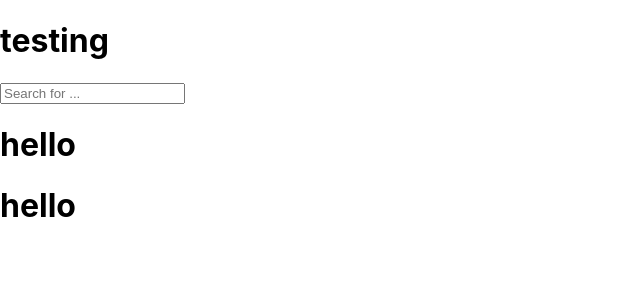
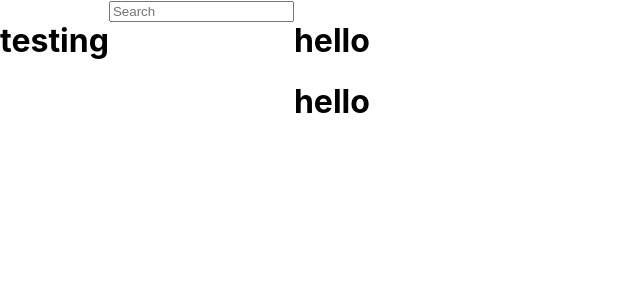
Before and after one commit to navina321/punk-project, a React (Create React App) app: page / in a window 1280 px wide. Shown: the top 300 px of the page, without its empty margins (0-640 px from the left). Built offline with nearby package versions, Linux system fonts and the light colour scheme.

Commit message:
created and imported scss files for all components/containers

```diff
--- a/src/App.jsx
+++ b/src/App.jsx
@@ -30,7 +30,7 @@ function App() {
   }
 
   return (
-    <div className="App">
+    <div className="punk-beer">
       <h1>testing</h1>
       <div>
         <Nav handleSearch={handleSearch}/>
--- a/src/App.scss
+++ b/src/App.scss
@@ -0,0 +1,4 @@
+.punk-beer{
+    display: flex;
+    flex-direction: row;
+}
--- a/src/components/BeerCard/BeerCard.jsx
+++ b/src/components/BeerCard/BeerCard.jsx
@@ -1,5 +1,6 @@
 import React from 'react'
 import { useState } from 'react'
+import './BeerCard.scss'
 
 
 const BeerCard = ({name,tagline,image, description, ph, abv}) => {
--- a/src/components/SearchBox/SearchBox.jsx
+++ b/src/components/SearchBox/SearchBox.jsx
@@ -1,11 +1,12 @@
 import React from 'react'
+import './SearchBox.scss'
 
 const SearchBox = ({handleSearch}) => {
   return (
     <div>
         <input
             type="text"
-            placeholder='Search for ...'
+            placeholder='Search'
             onInput={handleSearch}
         />
     </div>
--- a/src/containers/CardContainer/CardContainer.jsx
+++ b/src/containers/CardContainer/CardContainer.jsx
@@ -1,6 +1,6 @@
 import React from 'react'
 import BeerCard from '../../components/BeerCard/BeerCard'
-
+import './CardContainer.scss'
 const CardContainer = ({beers}) => {
 
     const beerCardJSX = beers.map((beer) => {
--- a/src/containers/Main/Main.jsx
+++ b/src/containers/Main/Main.jsx
@@ -1,6 +1,6 @@
 import React from 'react'
 import CardContainer from '../CardContainer/CardContainer'
-
+import './Main.scss'
 const Main = ({beers}) => {
   return (
     <div>
--- a/src/containers/Nav/Nav.jsx
+++ b/src/containers/Nav/Nav.jsx
@@ -1,5 +1,6 @@
 import React from 'react'
 import SearchBox from '../../components/SearchBox/SearchBox'
+import './Nav.scss'
 
 const Nav = ({handleSearch}) => {
 
```
Also changed, not shown: src/components/BeerCard/BeerCard.scss (added), src/components/SearchBox/SearchBox.scss (added), src/containers/CardContainer/CardContainer.scss (added), src/containers/Main/Main.scss (added), src/containers/Nav/Nav.scss (added).
